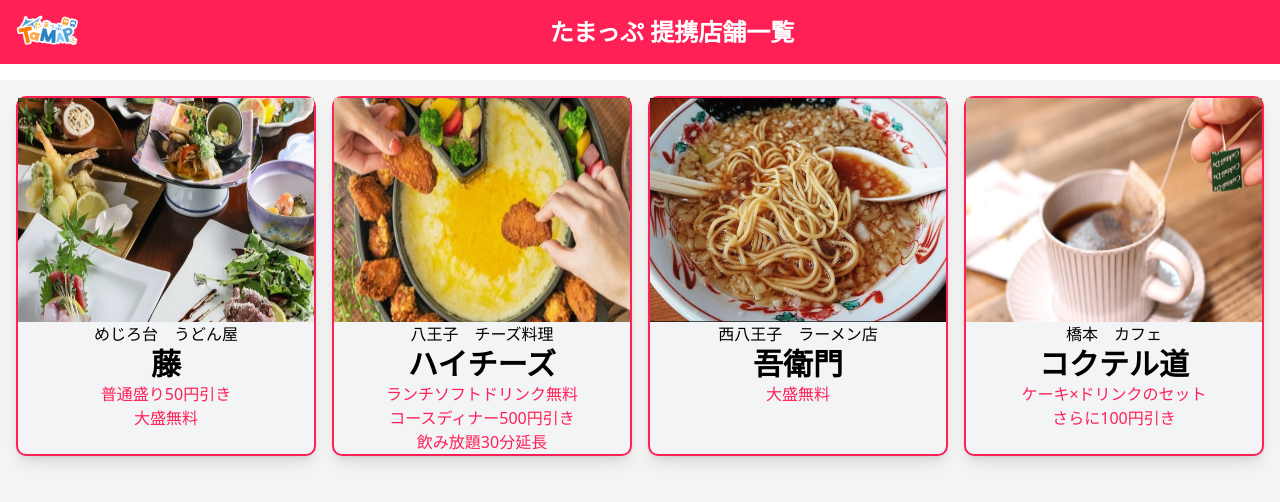
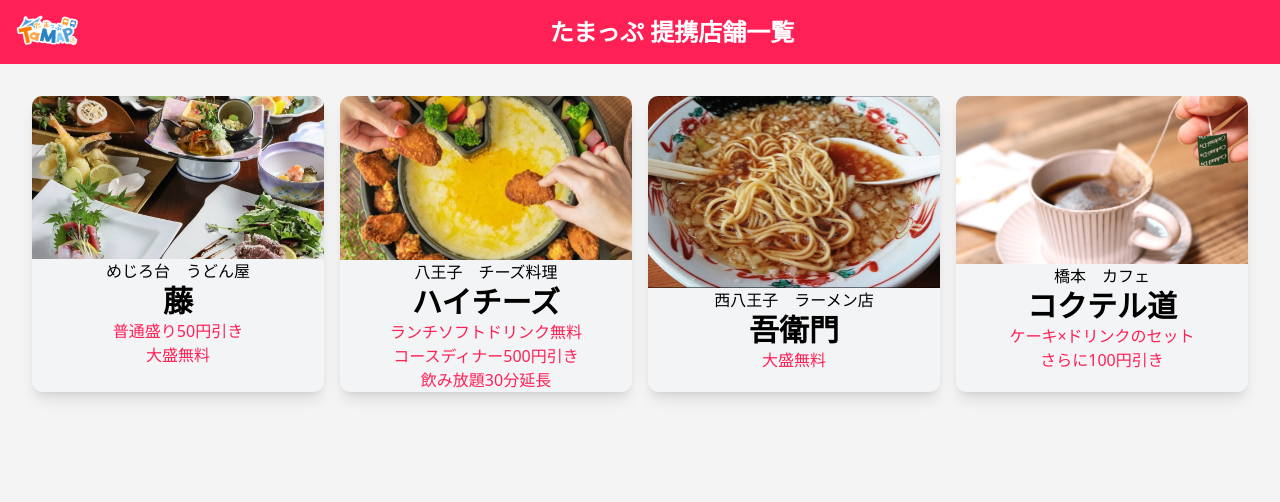
Before and after one commit to tommy10092525/tamap-with-gsap, a Next.js app: page /discount in a window 1280 px wide. Shown: the top 502 px of the page. Built offline with nearby package versions, Linux system fonts and the light colour scheme.

Commit message:
Refactor discount page layout and styling for improved visual consistency

```diff
--- a/src/app/discount/page.tsx
+++ b/src/app/discount/page.tsx
@@ -15,33 +15,33 @@ const page = () => {
         </Link>
         <h1 className='text-center text-2xl font-bold'>たまっぷ 提携店舗一覧</h1>
       </header>
-      <div className='grid grid-cols-1 md:grid-cols-2 lg:grid-cols-3 xl:grid-cols-4 gap-4 p-4 mt-20'>
-        <Link href="/discount/fuji" className='bg-gray-100 dark:bg-zinc-900 border-2 rounded-lg border-rose-500 shadow-lg hover:scale-105 transition-all duration-300'>
-          <Image src={fujiImage} alt="うどん屋　藤の画像" width={500} height={500} className='w-3xl h-56 mx-auto' />
+      <div className='grid grid-cols-1 md:grid-cols-2 lg:grid-cols-3 xl:grid-cols-4 gap-4 p-8 mt-16'>
+        <Link href="/discount/fuji" className='bg-gray-100 dark:bg-zinc-900 border-0 dark:border-2 dark:border-white rounded-lg shadow-lg hover:scale-105 transition-all duration-300'>
+          <Image src={fujiImage} alt="うどん屋　藤の画像" width={500} height={500} className='mx-auto rounded-t-lg' />
           <div className='text-center'>
             <p className='text-md'>めじろ台　うどん屋</p>
             <p className='text-3xl font-bold'>藤</p>
             <p className='text-rose-500'>普通盛り50円引き<br />大盛無料</p>
           </div>
         </Link>
-        <Link href="/discount/hicheese" className='bg-gray-100 dark:bg-zinc-900 border-2 rounded-lg border-rose-500 shadow-lg hover:scale-105 transition-all duration-300'>
-          <Image src={hicheeseImage} alt="ハイチーズの画像" width={500} height={500} className='w-3xl h-56 mx-auto' />
+        <Link href="/discount/hicheese" className='bg-gray-100 dark:bg-zinc-900 border-0 dark:border-2 dark:border-white rounded-lg shadow-gray shadow-lg hover:scale-105 transition-all duration-300'>
+          <Image src={hicheeseImage} alt="ハイチーズの画像" width={500} height={500} className='mx-auto rounded-t-lg' />
           <div className='text-center'>
             <p className='text-md'>八王子　チーズ料理</p>
             <p className='text-3xl font-bold'>ハイチーズ</p>
             <p className='text-rose-500'>ランチソフトドリンク無料<br />コースディナー500円引き<br />飲み放題30分延長</p>
           </div>
         </Link>
-        <Link href="/discount/goemon" className='bg-gray-100 dark:bg-zinc-900 border-2 rounded-lg border-rose-500 shadow-lg hover:scale-105 transition-all duration-300'>
-          <Image src={goemonImage} alt="吾衛門の画像" width={500} height={500} className='w-3xl h-56 mx-auto' />
+        <Link href="/discount/goemon" className='bg-gray-100 dark:bg-zinc-900 border-0 dark:border-2 dark:border-white rounded-lg shadow-gray shadow-lg hover:scale-105 transition-all duration-300'>
+          <Image src={goemonImage} alt="吾衛門の画像" width={500} height={500} className='mx-auto rounded-t-lg' />
           <div className='text-center'>
             <p className='text-md'>西八王子　ラーメン店</p>
             <p className='text-3xl font-bold'>吾衛門</p>
             <p className='text-rose-500'>大盛無料</p>
           </div>
         </Link>
-        <Link href="/discount/kokuterudou" className='bg-gray-100 dark:bg-zinc-900 border-2 rounded-lg border-rose-500 shadow-lg hover:scale-105 transition-all duration-300'>
-            <Image src={kokuterudoImage} alt="コクテル堂の画像" width={500} height={500} className='w-3xl h-56 mx-auto'/>
+        <Link href="/discount/kokuterudou" className='bg-gray-100 dark:bg-zinc-900 border-0 dark:border-2 dark:border-white rounded-lg shadow-gray shadow-lg hover:scale-105 transition-all duration-300'>
+          <Image src={kokuterudoImage} alt="コクテル堂の画像" width={500} height={500} className='mx-auto rounded-t-lg' />
           <div className='text-center'>
             <p className='text-md'>橋本　カフェ</p>
             <p className='text-3xl font-bold'>コクテル道</p>
```
